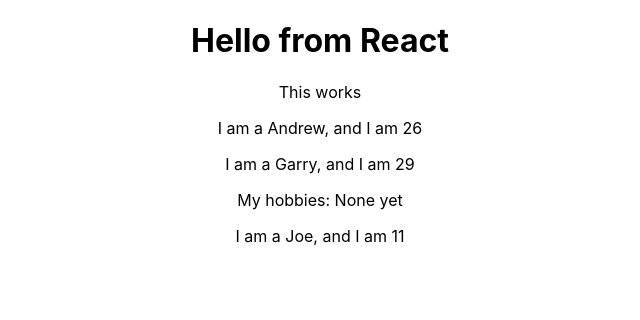
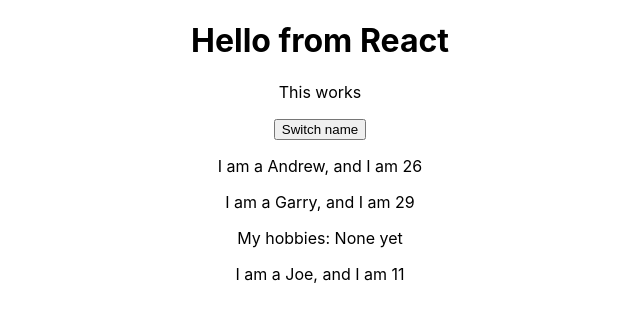
Before and after one commit to hawrot/react, a React (Create React App) app: page / in a window 1280 px wide. Shown: the top 320 px of the page, without its empty margins (320-960 px from the left). Built offline with nearby package versions, Linux system fonts and the light colour scheme.

Commit message:
Add button in App.js

```diff
--- a/src/App.js
+++ b/src/App.js
@@ -7,6 +7,7 @@
     <div className="App">
       <h1> Hello from React</h1>
         <p>This works</p>
+        <button>Switch name</button>
         <Person name="Andrew"/>
       <Person name="Garry">My hobbies: None yet</Person>
         <Person name="Joe"/>
```
